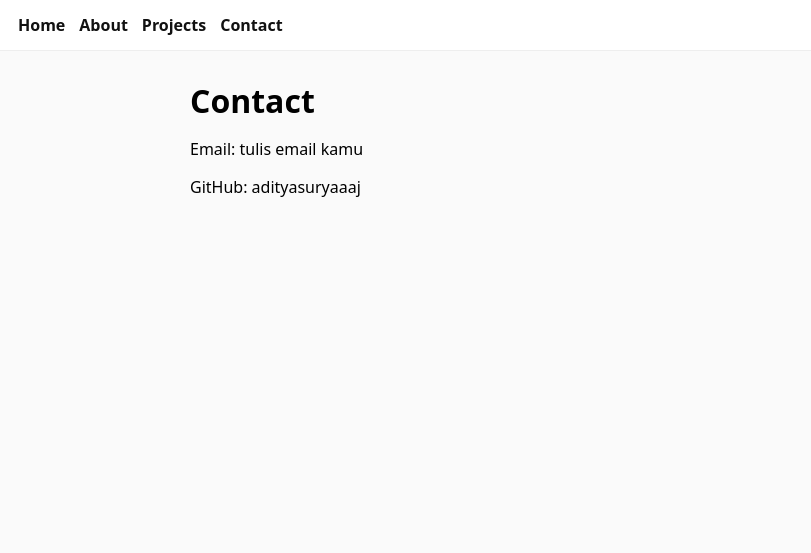
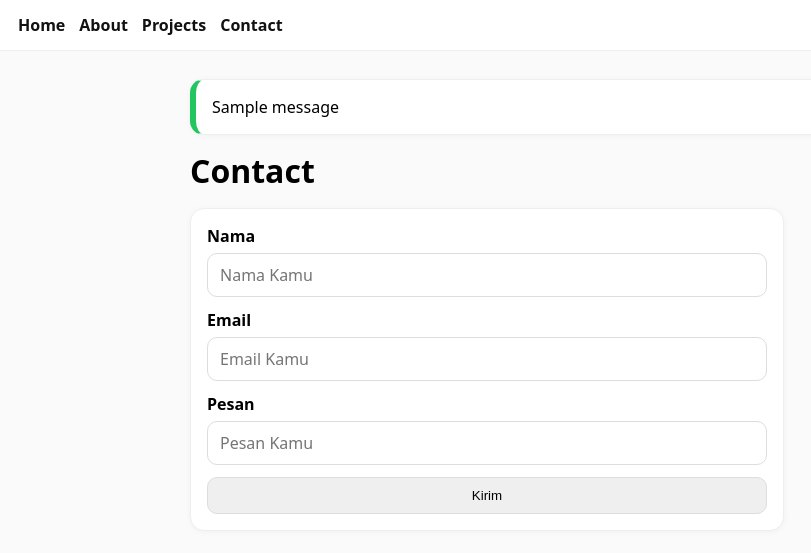
Before and after one commit to adityasuryaaaj/django-portofolio, a Django app: page /contacts/ in a window 1280 px wide. Shown: the top 553 px of the page, without its empty margins (0-811 px from the left). Run offline with Django 5.2, Linux system fonts and the light colour scheme; tables that the repository leaves empty hold one stand-in row (values such as "Sample post"); one stand-in notice (Sample message) is shown.

Commit message:
Add contact form and save messages to databases

```diff
--- /dev/null
+++ b/core/forms.py
@@ -0,0 +1,12 @@
+from django import forms
+from .models import ContactMessage
+
+class ContactForm(forms.ModelForm):
+    class Meta:
+        model = ContactMessage
+        fields = ["name","email","message"]
+        widgets = {
+            "name":forms.TextInput(attrs={"placeholder":"Nama Kamu"}),
+            "email":forms.EmailInput(attrs={"placeholder":"Email Kamu"}),
+            "message":forms.TextInput(attrs={"placeholder":"Pesan Kamu","rows":5}),
+        }
--- a/core/models.py
+++ b/core/models.py
@@ -8,8 +8,14 @@ class Project(models.Model):
     created_at = models.DateTimeField(auto_now_add=True)
     tech_stack = models.CharField(max_length=200, blank=True)
 
+class ContactMessage(models.Model):
+    name = models.CharField(max_length=200)
+    email = models.EmailField()
+    message = models.TextField()
+    created_at = models.DateTimeField(auto_now_add=True)
+
     class Meta:
         ordering = ["-created_at"]
 
     def __str__(self):
-        return self.title
+        return f"{self.name} - {self.email}"
--- a/core/templates/core/base.html
+++ b/core/templates/core/base.html
@@ -1,19 +1,67 @@
 <!doctype html>
 <html lang="id">
+
 <head>
   <meta charset="utf-8" />
   <meta name="viewport" content="width=device-width, initial-scale=1" />
   <title>{% block title %}Django Portofolio{% endblock %}</title>
   <style>
-  body { font-family: system-ui, Arial, sans-serif; margin: 0; background:#fafafa; }
-  nav { padding: 14px 18px; border-bottom: 1px solid #eee; display:flex; gap:14px; background:white; }
-  nav a { text-decoration: none; color: #111; font-weight: 600; }
-  main { padding: 28px 18px; max-width: 900px; margin: 0 auto; }
-  .card { background:white; border: 1px solid #eee; border-radius: 14px; padding: 16px; box-shadow: 0 1px 6px rgba(0,0,0,.04); }
-  h1 { margin: 0 0 16px 0; }
+    body {
+      font-family: system-ui, Arial, sans-serif;
+      margin: 0;
+      background: #fafafa;
+    }
+
+    nav {
+      padding: 14px 18px;
+      border-bottom: 1px solid #eee;
+      display: flex;
+      gap: 14px;
+      background: white;
+    }
+
+    nav a {
+      text-decoration: none;
+      color: #111;
+      font-weight: 600;
+    }
+
+    main {
+      padding: 28px 18px;
+      max-width: 900px;
+      margin: 0 auto;
+    }
+
+    .card {
+      background: white;
+      border: 1px solid #eee;
+      border-radius: 14px;
+      padding: 16px;
+      box-shadow: 0 1px 6px rgba(0, 0, 0, .04);
+    }
+
+    h1 {
+      margin: 0 0 16px 0;
+    }
+
+    input,
+    textarea {
+      width: 100%;
+      padding: 10px 12px;
+      border: 1px solid #ddd;
+      border-radius: 10px;
+      box-sizing: border-box;
+      font: inherit;
+    }
+
+    label>div {
+      font-weight: 600;
+      margin-bottom: 6px;
+    }
   </style>
 
 </head>
+
 <body>
   <nav>
     <a href="{% url 'home' %}">Home</a>
@@ -23,7 +71,17 @@
   </nav>
 
   <main>
+    {% if messages %}
+    <div style="display: grid; gap: 10px; margin-bottom: 14px;">
+      {% for message in messages %}
+      <div class="card" style="border-left: 6px solid #22c55e;">
+        {{message}}
+      </div>
+      {%endfor%}
+    </div>
+    {%endif%}
     {% block content %}{% endblock %}
   </main>
 </body>
+
 </html>
--- a/core/templates/core/contact.html
+++ b/core/templates/core/contact.html
@@ -2,6 +2,30 @@
 {% block title %}Contact{% endblock %}
 {% block content %}
   <h1>Contact</h1>
-  <p>Email: tulis email kamu</p>
-  <p>GitHub: adityasuryaaaj</p>
+
+  <form method="post" class="card" style="display:grid; gap:12px; max-width:560px;">
+    {% csrf_token %}
+
+    <label>
+      <div>Nama</div>
+      {{ form.name }}
+      {% for e in form.name.errors %}<div style="color:#b91c1c;">{{ e }}</div>{% endfor %}
+    </label>
+
+    <label>
+      <div>Email</div>
+      {{ form.email }}
+      {% for e in form.email.errors %}<div style="color:#b91c1c;">{{ e }}</div>{% endfor %}
+    </label>
+
+    <label>
+      <div>Pesan</div>
+      {{ form.message }}
+      {% for e in form.message.errors %}<div style="color:#b91c1c;">{{ e }}</div>{% endfor %}
+    </label>
+
+    <button type="submit" style="padding:10px 14px; border-radius:10px; border:1px solid #ddd; cursor:pointer;">
+      Kirim
+    </button>
+  </form>
 {% endblock %}
--- a/core/templates/core/home.html
+++ b/core/templates/core/home.html
@@ -7,7 +7,7 @@
     Portofolio sederhana dengan Django: pages, admin CRUD, database, dan upload thumbnail.
   </p>
   <p>
-    <a href="% url 'projects'%">Lihat Project -></a>
+    <a href="{% url 'projects'%}">Lihat Project -></a>
   </p>
 </div>
 {% endblock %}
--- a/core/views.py
+++ b/core/views.py
@@ -1,15 +1,31 @@
-from django.shortcuts import render
+from django.shortcuts import render, redirect
+from django.contrib import messages
 from .models import Project
+from .forms import ContactForm
+
 
 def home(request):
     return render(request, "core/home.html")
 
+
 def about(request):
-    return render(request,"core/about.html")
+    return render(request, "core/about.html")
+
 
 def projects(request):
     items = Project.objects.order_by("-created_at")
-    return render(request,"core/projects.html",{"projects":items})
+    return render(request, "core/projects.html", {"projects": items})
+
 
 def contact(request):
-    return render(request,"core/contact.html")
+    if request.method == "POST":
+        form = ContactForm(request.POST)
+        if form.is_valid():
+            form.save()
+            messages.success(request, "Pesan Kamu sudah terkirim. Makasih ya!")
+            return redirect("contact")
+
+    else:
+            form = ContactForm()
+
+    return render(request, "core/contact.html", {"form": form})
```
Also changed, not shown: core/admin.py (+7 -1 lines), core/migrations/0004_contactmessage_alter_project_options.py (added). Lines whose indentation alone changed are shown as unchanged.
